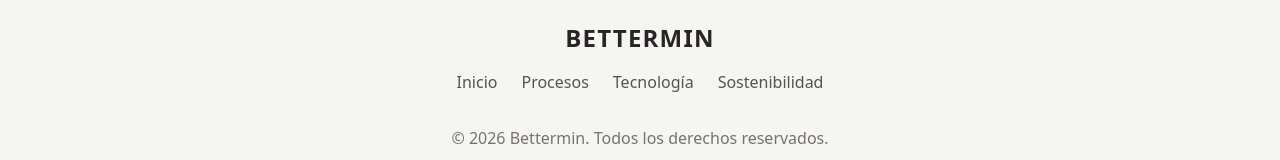
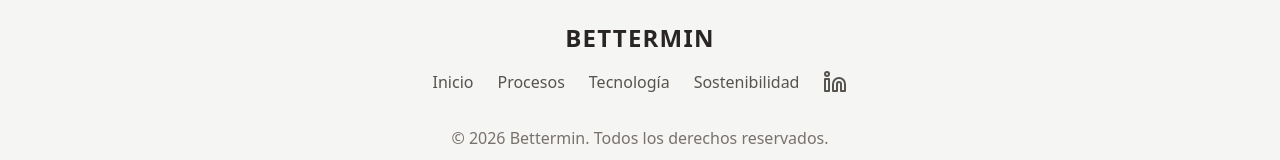
Before and after one commit to claudiotorrejon92-ui/bettermin-site, a React (Vite) app: page / in a window 1280 px wide. Shown: the part 1365-1525 px from the top of the page. Built offline with nearby package versions, Linux system fonts and the light colour scheme.

Commit message:
Add LinkedIn link to footer

```diff
--- a/src/BetterminApp.jsx
+++ b/src/BetterminApp.jsx
@@ -1,5 +1,5 @@
 import React, { useState, useEffect } from 'react';
-import { Cpu, Factory, Leaf, Droplets, Zap, Users, ShieldCheck, ArrowRight, Menu, X } from 'lucide-react';
+import { Cpu, Factory, Leaf, Droplets, Zap, Users, ShieldCheck, ArrowRight, Menu, X, Linkedin } from 'lucide-react';
 //import Chart from 'chart.js/auto';
 
 const InteractiveFlowchart = () => {
@@ -368,6 +368,15 @@
                         <button onClick={() => handleNavigate('procesos')} className="text-stone-600 hover:text-green-600">Procesos</button>
                         <button onClick={() => handleNavigate('tecnologia')} className="text-stone-600 hover:text-green-600">Tecnología</button>
                         <button onClick={() => handleNavigate('sostenibilidad')} className="text-stone-600 hover:text-green-600">Sostenibilidad</button>
+                        <a
+                            href="https://www.linkedin.com/company/bettermin-chile"
+                            target="_blank"
+                            rel="noopener noreferrer"
+                            aria-label="LinkedIn"
+                            className="text-stone-600 hover:text-green-600"
+                        >
+                            <Linkedin size={24} />
+                        </a>
                     </div>
                     <p className="text-stone-500">&copy; {new Date().getFullYear()} Bettermin. Todos los derechos reservados.</p>
                     <p className="text-stone-400 text-sm mt-2">Transformando la minería para un futuro sostenible.</p>
```
